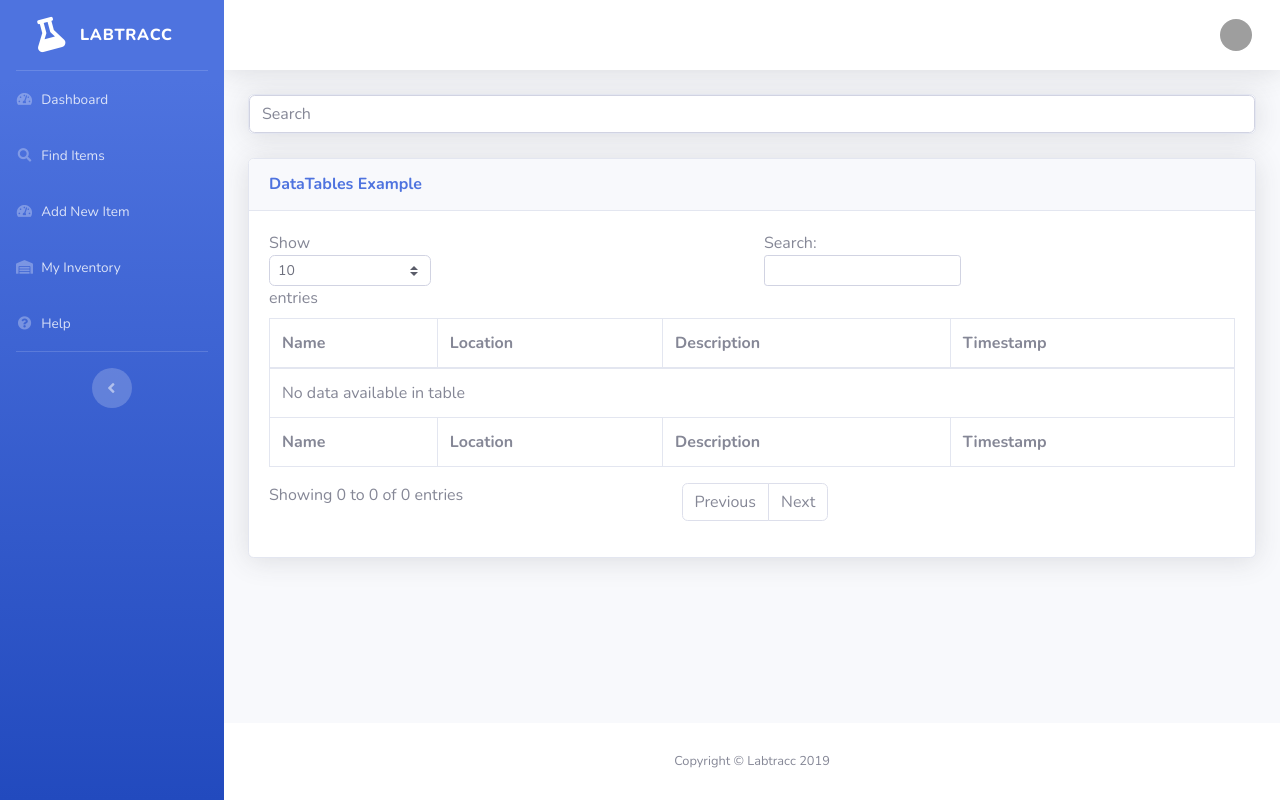
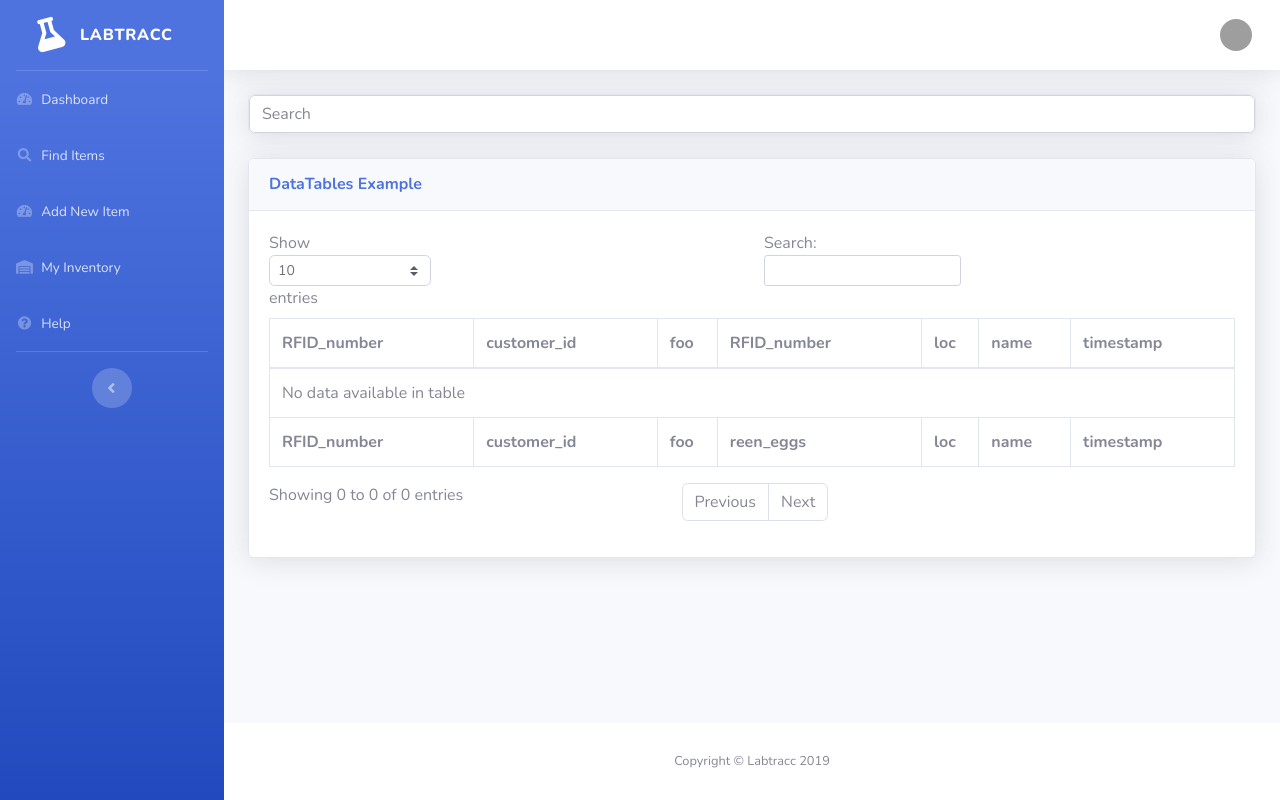
Before and after one commit to rw5614/chemtraccprod, a Flask app: template templates/search.html in a window 1280 px wide. Run offline with Flask 2, Linux system fonts and the light colour scheme; the template is opened without the code that fills it, so the values that code supplies are empty; parts of the project's set-up code (start-up, migrations or seed data) failed here and were passed over; some libraries are stand-ins or nearby versions; grey boxes are pictures that could not be loaded.

Commit message:
basic datatables

```diff
--- /dev/null
+++ b/SearchES/search_es.py
@@ -0,0 +1,27 @@
+import requests
+
+url = "https://cbzl40i7le.execute-api.us-east-1.amazonaws.com/default/query-elasticsearch"
+
+
+def search_es(q, cid):
+	json_req = {
+		"q": q,
+		"cid": cid
+	}
+	r = requests.post(url, json=json_req)
+
+	resp_json = [r["_source"] for r in r.json()]
+
+	return resp_json
+
+
+def possible_data_fields(results):
+	data_fields = set().union(*(d.keys() for d in x))
+	return data_fields
+
+
+if __name__ == "__main__":
+	x = search_es("sword", "1")
+	print(x)
+	data_fields = set().union(*(d.keys() for d in x))
+	print(data_fields)
--- a/application.py
+++ b/application.py
@@ -1,6 +1,7 @@
-from flask import Flask, render_template, g, redirect, url_for, abort, session, request
+from flask import Flask, render_template, g, redirect, url_for, abort, session, request, jsonify
 # from flask_login import LoginManager, current_user, login_required
-from .AmazonCognito import AmazonCognito
+from AmazonCognito.AmazonCognito import AmazonCognito
+from SearchES.search_es import search_es, possible_data_fields
 from functools import wraps
 import time
 
@@ -65,7 +66,9 @@ def refresh_session():
 	else:
 		# Just in case there is a stale session cookie out there, we don't keep running amazonCognito.check_logged_in
 		session.clear()
-	# session.modified = True
+
+
+# session.modified = True
 
 
 @app.route("/")
@@ -81,6 +84,7 @@ def dashboard():
 	# print(amazonCognito.get_user_info(session['jwt']['access_token']))
 	return render_template("dashboard.html")
 
+
 @app.route("/search")
 @login_required
 def search():
@@ -89,8 +93,9 @@ def search():
 	# print(amazonCognito.get_user_info(session['jwt']['access_token']))
 
 	# TODO:I just hardcoded some items here. So this is obv not good.
-	items = [{'name':'steve', 'location':'here', 'description':'a dude', 'timestamp':12353224}]
+	items = [{'name': 'steve', 'location': 'here', 'description': 'a dude', 'timestamp': 12353224}]
 	return render_template("search.html", items=items)
+
 
 @app.route("/add")
 @login_required
@@ -133,3 +138,10 @@ def callback():
 		session.modified = True
 
 	return redirect("../")
+
+
+@app.route("/test_data", methods=["POST", "GET"])
+def search_es_endpoint():
+	results = search_es("axe", "1")
+	results = {"data":results}
+	return jsonify(results)
--- a/static/js/demo/datatables-demo.js
+++ b/static/js/demo/datatables-demo.js
@@ -1,8 +1,20 @@
 // Call the dataTables jQuery plugin
 $(document).ready(function () {
-  $('#dataTable').DataTable({
-    // "searching": false
-  });
+    $('#dataTable').DataTable({
+        "ajax": {
+            "url": "/test_data",
+            "dataSrc": "data"
+        },
+        columns: [
+            {data: "RFID_number"},
+            {data: "customer_id"},
+            {data: "foo"},
+            {data: "reen_eggs"},
+            {data: "loc"},
+            {data: "name"},
+            {data: "timestamp"}
+        ]
+    });
 });
 
 // function loadDataTable(numItems) {
--- a/templates/search.html
+++ b/templates/search.html
@@ -25,31 +25,25 @@
                     <table class="table table-bordered" id="dataTable" width="100%" cellspacing="0">
                         <thead>
                         <tr>
-                            <th>Name</th>
-                            <th>Location</th>
-                            <th>Description</th>
-                            <th>Timestamp</th>
-                        </tr>
+                            <th>RFID_number</th>
+                            <th>customer_id</th>
+                            <th>foo</th>
+                            <th>RFID_number</th>
+                            <th>loc</th>
+                            <th>name</th>
+                            <th>timestamp</th>
                         </thead>
                         <tfoot>
                         <tr>
-                            <th>Name</th>
-                            <th>Location</th>
-                            <th>Description</th>
-                            <th>Timestamp</th>
+                            <th>RFID_number</th>
+                            <th>customer_id</th>
+                            <th>foo</th>
+                            <th>reen_eggs</th>
+                            <th>loc</th>
+                            <th>name</th>
+                            <th>timestamp</th>
                         </tr>
                         </tfoot>
-
-                    <!-- Body should go here -->
-                    {% for item in items %}
-                    <tr>
-                        <td>{{ item.name }}</td>
-                        <td>{{ item.location }}</td>
-                        <td>{{ item.description }}</td>
-                        <td>{{ item.timestamp }}</td>
-                    </tr>
-                    {% endfor %}
-
                     </table>
                 </div>
             </div>
```
Also changed, not shown: 1 other file. Lines whose indentation alone changed are shown as unchanged.
